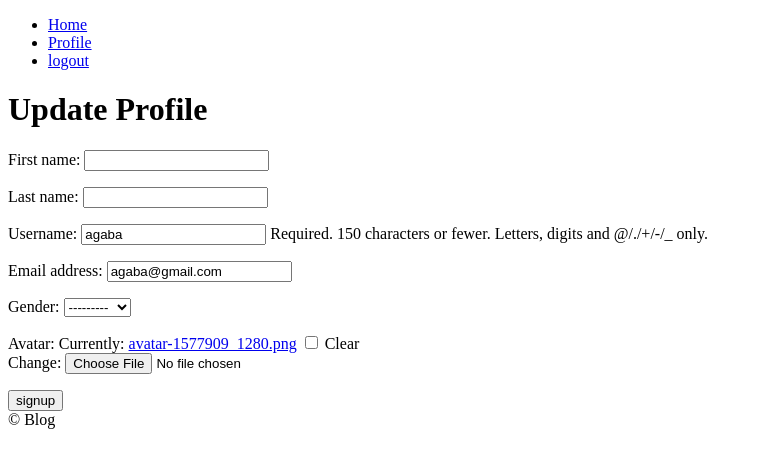
After one commit to davis67/blog, a Django app: page /users/update-profile in a window 1280 px wide. The commit adds this page. Shown: the top 468 px of the page, without its empty margins (0-762 px from the left). Run offline with Django 3.2, Linux system fonts and the light colour scheme; a user stored in the database is signed in.

Commit message:
update a profile (#6)

```diff
--- a/templates/partials/header.html
+++ b/templates/partials/header.html
@@ -1,6 +1,12 @@
 {% load static %}
 <ul>
+    <li>
+        <a href="{% url "core:home" %}">Home</a>
+    </li>
     {% if user.is_authenticated %}
+    <li>
+        <a href="{{user.get_absolute_url}}">Profile</a>
+    </li>
     <li>
         <a href="{% url "users:logout" %}">logout</a>
     </li>
--- a/templates/posts/post_detail.html
+++ b/templates/posts/post_detail.html
@@ -18,7 +18,7 @@ Home
     </h3>
 
 </div>
-<h1>By {{post.author.username}}
+<h1>By <a href="{{post.author.get_absolute_url}}">{{post.author.username}}</a>
     {% if post.author.superhost %}
     (superhost)
     {% endif%}
--- /dev/null
+++ b/templates/users/update-profile.html
@@ -0,0 +1,19 @@
+{% extends 'base.html' %}
+
+{% block page_name %}
+Update Profile
+{% endblock page_name %}
+
+{% block content %}
+<div>
+    <h1>Update Profile</h1>
+
+    <form method="POST" action="{% url "users:update" %}" enctype="multipart/form-data">
+        {% csrf_token%}
+        {{form.as_p}}
+        <button>signup</button>
+    </form>
+
+</div>
+
+{% endblock content %}
--- a/users/models.py
+++ b/users/models.py
@@ -1,4 +1,5 @@
 from django.contrib.auth.models import AbstractUser
+from django.urls import reverse
 from core import models as core_models
 from django.db import models
 
@@ -16,3 +17,6 @@ class User(AbstractUser, core_models.TimeStampedModel):
                               max_length=10, blank=True)
     avatar = models.ImageField(blank=True, upload_to='avatar/')
     superhost = models.BooleanField(default=False)
+
+    def get_absolute_url(self):
+        return reverse("users:profile", kwargs={"pk": self.pk})
--- a/users/urls.py
+++ b/users/urls.py
@@ -7,6 +7,9 @@ urlpatterns = [
     path("signup", views.SignUpView.as_view(), name="signup"),
     path("login", views.LoginView.as_view(), name="login"),
     path("logout", views.log_out, name="logout"),
+    path("<int:pk>", views.UserProfileView.as_view(), name="profile"),
+    path("update-profile", views.UpdateProfileView.as_view(), name="update"),
+    path("<int:pk>/edit/", views.UserProfileView.as_view(), name="profile"),
     path("add-profile", views.AddProfileView.as_view(),
          name="add-profile-picture"),
 ]
--- a/users/views.py
+++ b/users/views.py
@@ -2,6 +2,8 @@ from django.contrib.messages.views import SuccessMessageMixin
 from django.shortcuts import render, reverse, redirect
 from django.contrib.auth import authenticate, login, logout
 from django.views import View
+from django.views.generic import DetailView
+from django.views.generic.edit import UpdateView
 from . import forms, mixins, models
 
 
@@ -65,7 +67,6 @@ class AddProfileView(mixins.LoggedInOnlyView, View):
         form = forms.AddProfilePictureForm(request.POST, request.FILES)
         if form.is_valid():
             avatar = form.cleaned_data.get("avatar")
-            print(avatar)
             loggedInUser = models.User.objects.get(email=request.user.email)
             loggedInUser.avatar = avatar
             loggedInUser.save()
@@ -75,6 +76,21 @@ class AddProfileView(mixins.LoggedInOnlyView, View):
         return render(request, "posts/post_create_form.html", {"form": form})
 
 
+class UserProfileView(DetailView):
+    model = models.User
+    context_object_name = "user_obj"
+
+
+class UpdateProfileView(UpdateView):
+    model = models.User
+    template_name = "users/update-profile.html"
+    fields = ("first_name", "last_name", "username",
+              "email", "gender", "avatar",)
+
+    def get_object(self, queryset=None):
+        return self.request.user
+
+
 def log_out(request):
     logout(request)
     return redirect(reverse("users:login"))
```
Also changed, not shown: templates/users/user_detail.html (added, +19 -0 lines), README.md, db.sqlite3, uploads/avatar/xps-7ZWVnVSaafY-unsplash_8.jpg (added).
